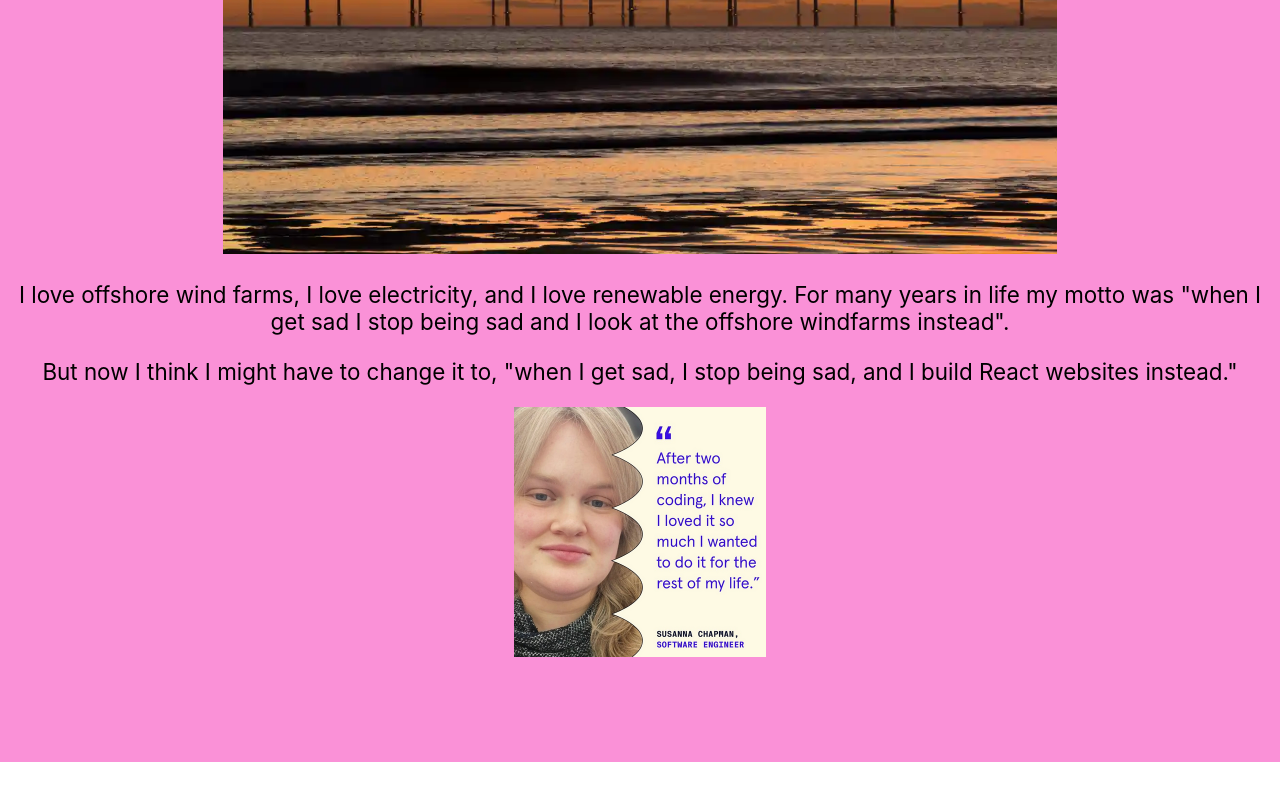
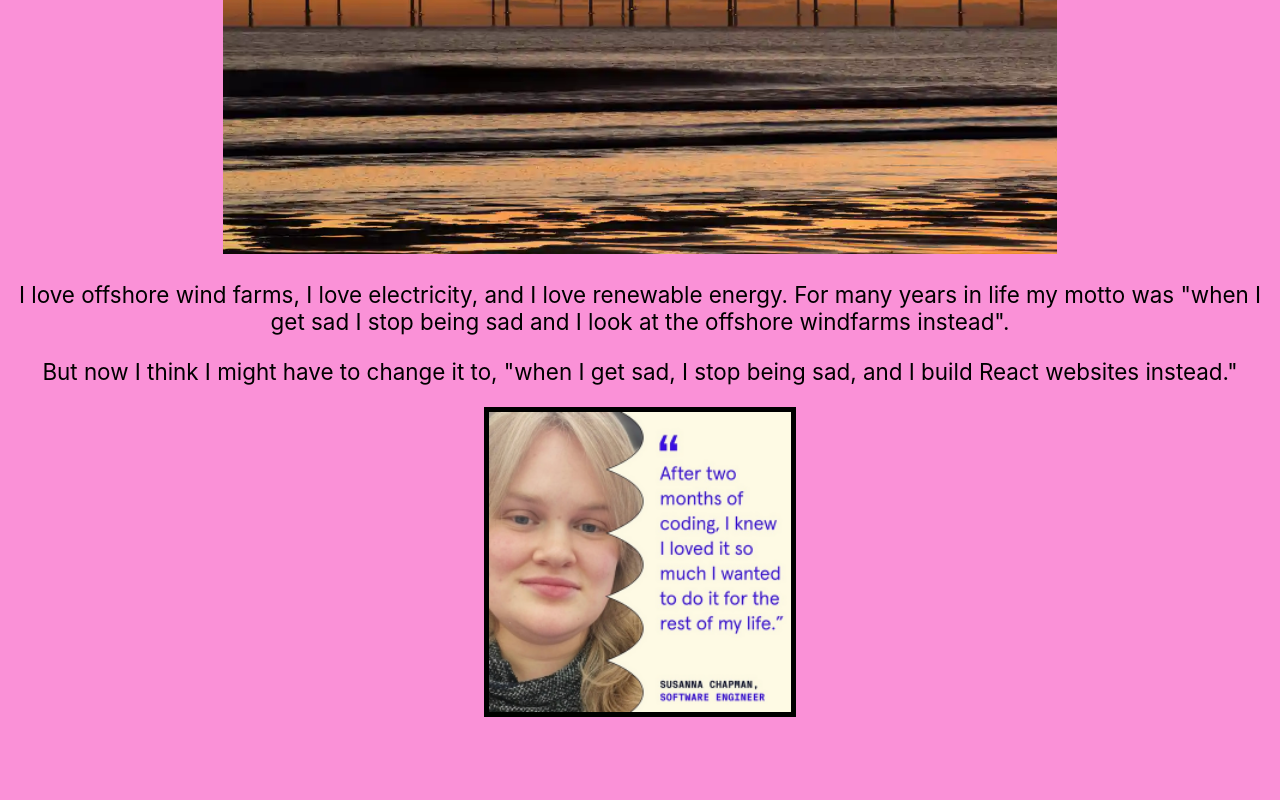
Before and after one commit to susannaarwen/react-app, a React (Create React App) app: page /about in a window 1280 px wide. Shown: the part 604-1404 px from the top of the page. Before the commit the page ends 1366 px from the top, so only its background shows below. Built offline with nearby package versions, Linux system fonts and the light colour scheme.

Commit message:
add border

```diff
--- a/src/App.css
+++ b/src/App.css
@@ -146,7 +146,9 @@ code {
 }
 
 #susannaengineer {
-  padding-bottom: 100px;
+  margin-bottom: 100px;
+  height: 300px;
+  border: solid 5px black;
 }
 
 #windfarm2 {
```
